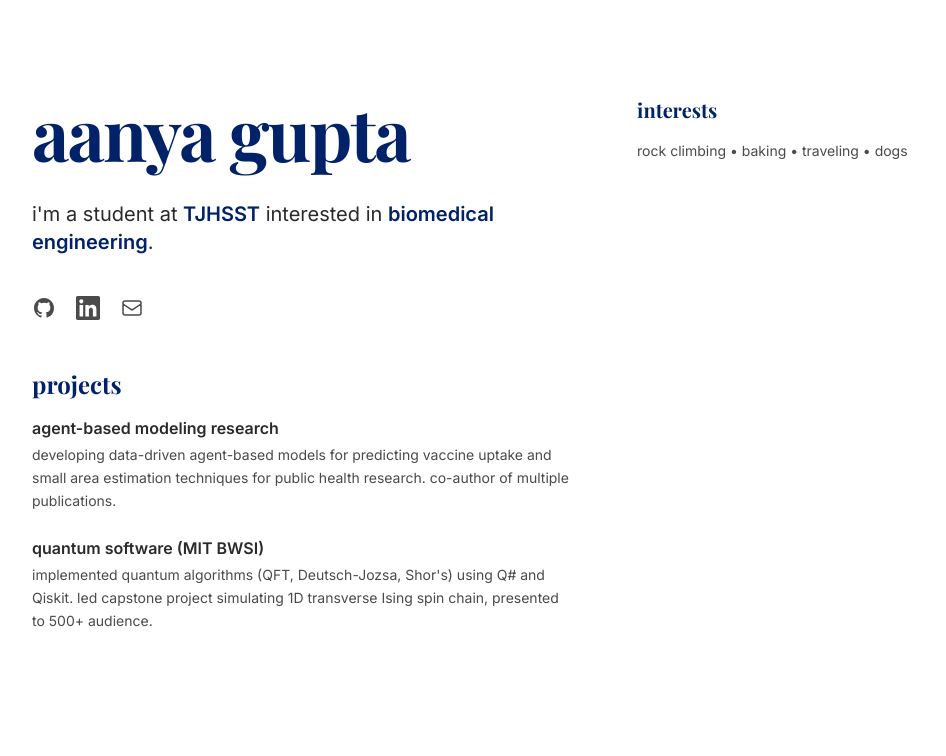
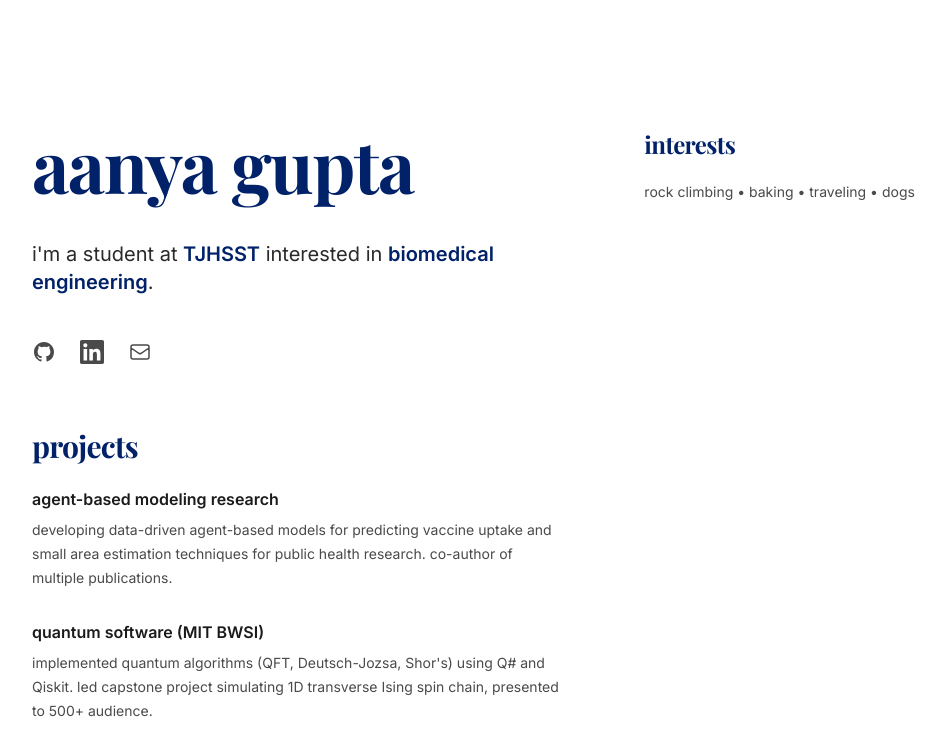
Before and after one commit to AanyaAGupta/aagupta.com, a Next.js app: page / in a window 1280 px wide. Shown: the top 756 px of the page, without its empty margins (80-1026 px from the left). Built offline with nearby package versions, Linux system fonts and the light colour scheme; a web font is replaced by a local one.

Commit message:
added edits to main page

```diff
--- a/app/globals.css
+++ b/app/globals.css
@@ -7,9 +7,16 @@
   --duke-gold: #FFC72C;
 }
 
+* {
+  -webkit-font-smoothing: antialiased;
+  -moz-osx-font-smoothing: grayscale;
+}
+
 body {
   color: #1a1a1a;
   background: #ffffff;
+  font-feature-settings: "kern" 1;
+  text-rendering: optimizeLegibility;
 }
 
 @layer utilities {
--- a/app/page.tsx
+++ b/app/page.tsx
@@ -1,18 +1,33 @@
+'use client'
+
+import { useState } from 'react'
+
 export default function Home() {
+  const [copied, setCopied] = useState(false)
+
+  const copyEmail = async () => {
+    try {
+      await navigator.clipboard.writeText('aanyaashi@gmail.com')
+      setCopied(true)
+      setTimeout(() => setCopied(false), 2000)
+    } catch (err) {
+      console.error('Failed to copy email:', err)
+    }
+  }
   return (
     <main className="min-h-screen bg-white">
-      <div className="max-w-6xl mx-auto px-6 sm:px-8 lg:px-12 py-16 sm:py-20 lg:py-24">
-        <div className="grid grid-cols-1 lg:grid-cols-[1.2fr_1fr] gap-12 lg:gap-16 items-start">
+      <div className="max-w-6xl mx-auto px-6 sm:px-8 lg:px-12 py-20 sm:py-24 lg:py-32">
+        <div className="grid grid-cols-1 lg:grid-cols-[1.2fr_1fr] gap-16 lg:gap-20 items-start">
           {/* Left Column - Text Content */}
-          <div className="space-y-12">
+          <div className="space-y-16">
             {/* Name & Bio */}
-            <div className="space-y-8">
-              <h1 className="text-5xl sm:text-6xl lg:text-7xl font-serif font-bold text-duke-blue leading-[1.1] tracking-tight">
+            <div className="space-y-10">
+              <h1 className="text-5xl sm:text-6xl lg:text-7xl font-serif font-bold text-duke-blue leading-[1.05] tracking-[-0.02em]">
                 aanya gupta
               </h1>
 
-              <div className="space-y-5 text-lg sm:text-xl text-[#2a2a2a] leading-relaxed font-sans">
-                <p>
+              <div className="space-y-6">
+                <p className="text-lg sm:text-xl text-[#2a2a2a] leading-[1.7] font-sans">
                   i'm a student at{' '}
                   <span className="font-semibold text-duke-blue">TJHSST</span> interested in{' '}
                   <span className="font-semibold text-duke-blue">biomedical engineering</span>.
@@ -20,12 +35,12 @@ export default function Home() {
               </div>
 
               {/* Social Links */}
-              <div className="pt-2 flex items-center gap-5">
+              <div className="pt-1 flex items-center gap-6">
                 <a
                   href="https://github.com/AanyaAGupta"
                   target="_blank"
                   rel="noopener noreferrer"
-                  className="text-[#4a4a4a] hover:text-duke-blue transition-colors duration-200"
+                  className="text-[#4a4a4a] hover:text-duke-blue transition-colors duration-300"
                   aria-label="GitHub"
                 >
                   <svg
@@ -45,7 +60,7 @@ export default function Home() {
                   href="https://linkedin.com/in/aanyagupta1"
                   target="_blank"
                   rel="noopener noreferrer"
-                  className="text-[#4a4a4a] hover:text-duke-blue transition-colors duration-200"
+                  className="text-[#4a4a4a] hover:text-duke-blue transition-colors duration-300"
                   aria-label="LinkedIn"
                 >
                   <svg
@@ -57,10 +72,11 @@ export default function Home() {
                     <path d="M20.447 20.452h-3.554v-5.569c0-1.328-.027-3.037-1.852-3.037-1.853 0-2.136 1.445-2.136 2.939v5.667H9.351V9h3.414v1.561h.046c.477-.9 1.637-1.85 3.37-1.85 3.601 0 4.267 2.37 4.267 5.455v6.286zM5.337 7.433c-1.144 0-2.063-.926-2.063-2.065 0-1.138.92-2.063 2.063-2.063 1.14 0 2.064.925 2.064 2.063 0 1.139-.925 2.065-2.064 2.065zm1.782 13.019H3.555V9h3.564v11.452zM22.225 0H1.771C.792 0 0 .774 0 1.729v20.542C0 23.227.792 24 1.771 24h20.451C23.2 24 24 23.227 24 22.271V1.729C24 .774 23.2 0 22.222 0h.003z"/>
                   </svg>
                 </a>
-                <a
-                  href="mailto:aanyaashi@gmail.com"
-                  className="text-[#4a4a4a] hover:text-duke-blue transition-colors duration-200"
-                  aria-label="Email"
+                <button
+                  onClick={copyEmail}
+                  className="text-[#4a4a4a] hover:text-duke-blue transition-colors duration-300 relative"
+                  aria-label="Copy email"
+                  title={copied ? 'Copied!' : 'Copy email'}
                 >
                   <svg
                     className="w-6 h-6"
@@ -76,27 +92,32 @@ export default function Home() {
                       d="M3 8l7.89 5.26a2 2 0 002.22 0L21 8M5 19h14a2 2 0 002-2V7a2 2 0 00-2-2H5a2 2 0 00-2 2v10a2 2 0 002 2z"
                     />
                   </svg>
-                </a>
+                  {copied && (
+                    <span className="absolute -top-8 left-1/2 -translate-x-1/2 text-xs text-duke-blue font-medium whitespace-nowrap">
+                      copied!
+                    </span>
+                  )}
+                </button>
               </div>
             </div>
 
             {/* Projects Section */}
-            <div className="space-y-4">
-              <h2 className="text-2xl font-serif font-bold text-duke-blue">projects</h2>
-              <div className="space-y-6">
-                <div>
-                  <h3 className="font-semibold text-[#2a2a2a] mb-1">
+            <div className="space-y-6">
+              <h2 className="text-2xl sm:text-3xl font-serif font-bold text-duke-blue tracking-tight">projects</h2>
+              <div className="space-y-8">
+                <div className="space-y-2">
+                  <h3 className="font-semibold text-[#1a1a1a] text-base leading-snug">
                     agent-based modeling research
                   </h3>
-                  <p className="text-[#4a4a4a] text-sm leading-relaxed">
+                  <p className="text-[#4a4a4a] text-sm leading-[1.7] font-sans">
                     developing data-driven agent-based models for predicting vaccine uptake and small area estimation techniques for public health research. co-author of multiple publications.
                   </p>
                 </div>
-                <div>
-                  <h3 className="font-semibold text-[#2a2a2a] mb-1">
+                <div className="space-y-2">
+                  <h3 className="font-semibold text-[#1a1a1a] text-base leading-snug">
                     quantum software (MIT BWSI)
                   </h3>
-                  <p className="text-[#4a4a4a] text-sm leading-relaxed">
+                  <p className="text-[#4a4a4a] text-sm leading-[1.7] font-sans">
                     implemented quantum algorithms (QFT, Deutsch-Jozsa, Shor's) using Q# and Qiskit. led capstone project simulating 1D transverse Ising spin chain, presented to 500+ audience.
                   </p>
                 </div>
@@ -105,11 +126,11 @@ export default function Home() {
           </div>
 
           {/* Right Column */}
-          <div className="lg:sticky lg:top-8 space-y-12">
+          <div className="lg:sticky lg:top-12 space-y-12">
             {/* Interests */}
-            <div className="space-y-4">
-              <h2 className="text-xl font-serif font-bold text-duke-blue">interests</h2>
-              <div className="text-sm text-[#4a4a4a] leading-relaxed">
+            <div className="space-y-5">
+              <h2 className="text-xl sm:text-2xl font-serif font-bold text-duke-blue tracking-tight">interests</h2>
+              <div className="text-sm text-[#4a4a4a] leading-[1.7] font-sans">
                 <p>rock climbing • baking • traveling • dogs</p>
               </div>
             </div>
```
